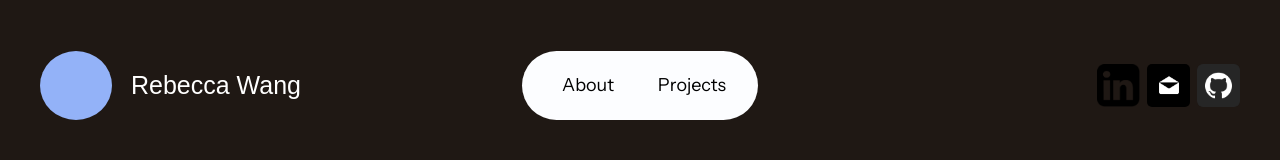
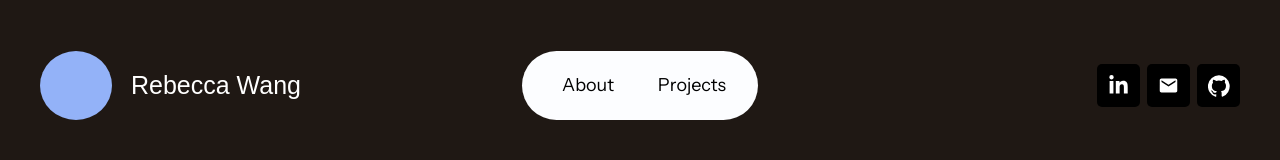
Before and after one commit to rebeccashinyan/portfolio, a Next.js app: page /projects/sakura-matcha in a window 1280 px wide. Shown: the top 160 px of the page. Built offline with nearby package versions, Linux system fonts and the light colour scheme; a web font is replaced by a local one.

Commit message:
compressed and embedded Sakura Matcha MVP demo video

```diff
--- a/app/projects/sakura-matcha/page.tsx
+++ b/app/projects/sakura-matcha/page.tsx
@@ -599,10 +599,11 @@ export default function SakuraMatchaPage() {
 
           <CaseStudyVideo
             src={`${shots}/mvp-demo.mp4`}
+            poster={`${shots}/mvp-demo-poster.jpg`}
             label="Screen recording walking through the Sakura Matcha MVP"
             frame="none"
             radius="panel"
-            className="mt-[30px] h-[280px] w-full lg:h-[590px]"
+            className="mt-[30px] aspect-[1440/812] w-full"
           />
 
           <div className="mt-[50px]">
--- a/components/CaseStudyVideo.tsx
+++ b/components/CaseStudyVideo.tsx
@@ -11,8 +11,6 @@ type CaseStudyVideoProps = {
   frame?: "dark" | "light" | "none";
   /** Corner radius: screenshot-sized or full panel. */
   radius?: "shot" | "panel";
-  /** "contain" letterboxes the recording, "cover" fills the frame and crops it. */
-  fit?: "contain" | "cover";
 };
 
 const frames = {
@@ -33,7 +31,6 @@ export function CaseStudyVideo({
   className,
   frame = "light",
   radius = "shot",
-  fit = "contain",
 }: CaseStudyVideoProps) {
   return (
     <div
@@ -46,7 +43,7 @@ export function CaseStudyVideo({
         controls
         playsInline
         preload="metadata"
-        className={`size-full ${fit === "cover" ? "object-cover" : "object-contain"}`}
+        className="size-full object-contain"
       />
     </div>
   );
--- a/components/SiteHeader.tsx
+++ b/components/SiteHeader.tsx
@@ -2,6 +2,7 @@ import Image from "next/image";
 import Link from "next/link";
 
 import { SiteNav } from "@/components/SiteNav";
+import { SocialIcon } from "@/components/SocialIcon";
 import { brandName, logo, socialLinks } from "@/components/siteConfig";
 
 type SiteHeaderProps = {
@@ -40,24 +41,13 @@ export function SiteHeader({ activeHref, tone = "dark" }: SiteHeaderProps) {
             key={link.label}
             href={link.href}
             aria-label={link.label}
-            className={`relative size-[43px] overflow-hidden rounded-figma-sm ${link.className ?? ""}`}
+            className={`flex size-[43px] items-center justify-center rounded-figma-sm bg-black text-white focus-visible:outline-2 focus-visible:outline-offset-4 ${
+              tone === "light"
+                ? "focus-visible:outline-white"
+                : "focus-visible:outline-portfolio-navy"
+            }`}
           >
-            {link.underlay ? (
-              <Image
-                src={link.underlay.src}
-                alt=""
-                width={link.underlay.width}
-                height={link.underlay.height}
-                className={link.underlay.className}
-              />
-            ) : null}
-            <Image
-              src={link.icon.src}
-              alt=""
-              width={link.icon.width}
-              height={link.icon.height}
-              className={link.iconClassName ?? "size-full object-cover"}
-            />
+            <SocialIcon name={link.icon} />
           </a>
         ))}
       </div>
--- /dev/null
+++ b/components/SocialIcon.tsx
@@ -0,0 +1,45 @@
+export type SocialIconName = "linkedin" | "mail" | "github";
+
+type SocialIconProps = {
+  name: SocialIconName;
+};
+
+/**
+ * The three header marks, drawn as vectors on a shared 24x24 grid so they stay
+ * crisp at any size and share one fill colour. Rendered sizes are tuned by eye
+ * rather than set equal: the round GitHub mark needs a little more room than
+ * the upright "in" to carry the same weight.
+ */
+export function SocialIcon({ name }: SocialIconProps) {
+  const common = {
+    viewBox: "0 0 24 24",
+    fill: "currentColor",
+    "aria-hidden": true,
+    focusable: false,
+  } as const;
+
+  if (name === "linkedin") {
+    return (
+      <svg {...common} width={21} height={21}>
+        {/* Drawn on LinkedIn's own 448x512 grid, scaled into the 24x24 box. */}
+        <g transform="translate(1.5 0) scale(0.046875)">
+          <path d="M100.28 448H7.4V148.9h92.88zM53.79 108.1C24.09 108.1 0 83.5 0 53.8a53.79 53.79 0 0 1 107.58 0c0 29.7-24.1 54.3-53.79 54.3zM447.9 448h-92.68V302.4c0-34.7-.7-79.2-48.29-79.2-48.29 0-55.69 37.7-55.69 76.7V448h-92.78V148.9h89.08v40.8h1.3c12.4-23.5 42.69-48.3 87.88-48.3 94 0 111.28 61.9 111.28 142.3V448z" />
+        </g>
+      </svg>
+    );
+  }
+
+  if (name === "mail") {
+    return (
+      <svg {...common} width={21} height={21}>
+        <path d="M20 4H4c-1.1 0-1.99.9-1.99 2L2 18c0 1.1.9 2 2 2h16c1.1 0 2-.9 2-2V6c0-1.1-.9-2-2-2zm0 4l-8 5-8-5V6l8 5 8-5v2z" />
+      </svg>
+    );
+  }
+
+  return (
+    <svg {...common} width={22} height={22}>
+      <path d="M12 .3a12 12 0 0 0-3.8 23.4c.6.1.8-.3.8-.6v-2c-3.3.7-4-1.6-4-1.6-.6-1.4-1.4-1.8-1.4-1.8-1-.7 0-.7 0-.7 1.2 0 1.9 1.2 1.9 1.2 1 1.8 2.8 1.3 3.5 1 0-.8.4-1.3.7-1.6-2.7-.3-5.5-1.3-5.5-6 0-1.2.5-2.3 1.3-3.1-.2-.4-.6-1.6.1-3.2 0 0 1-.3 3.3 1.2a11.5 11.5 0 0 1 6 0C17.2 4.9 18.2 5.2 18.2 5.2c.7 1.6.3 2.8.1 3.2.8.8 1.3 1.9 1.3 3.2 0 4.6-2.8 5.6-5.5 5.9.4.4.8 1.1.8 2.2v3.3c0 .3.2.7.8.6A12 12 0 0 0 12 .3z" />
+    </svg>
+  );
+}
--- a/components/siteConfig.ts
+++ b/components/siteConfig.ts
@@ -1,3 +1,5 @@
+import type { SocialIconName } from "@/components/SocialIcon";
+
 export const brandName = "Rebecca Wang";
 
 export const logo = {
@@ -11,40 +13,24 @@ export const navItems = [
   { label: "Projects", href: "/projects" },
 ];
 
-export const socialLinks = [
+export const socialLinks: {
+  label: string;
+  href: string;
+  icon: SocialIconName;
+}[] = [
   {
     label: "LinkedIn profile",
     href: "https://www.linkedin.com/",
-    icon: {
-      src: "/figma-assets/social-linkedin.png",
-      width: 450,
-      height: 450,
-    },
+    icon: "linkedin",
   },
   {
     label: "Email Rebecca",
     href: "mailto:sw6543@nyu.edu",
-    icon: {
-      src: "/figma-assets/social-mail.png",
-      width: 1024,
-      height: 1024,
-    },
-    iconClassName: "absolute left-0.5 top-[3px] size-10 rounded-figma-sm",
-    underlay: {
-      src: "/figma-assets/mail-ellipse.svg",
-      width: 26,
-      height: 24,
-      className: "absolute left-[9px] top-3 h-6 w-[26px]",
-    },
-    className: "bg-black",
+    icon: "mail",
   },
   {
     label: "GitHub profile",
     href: "https://github.com/",
-    icon: {
-      src: "/figma-assets/social-github.png",
-      width: 512,
-      height: 512,
-    },
+    icon: "github",
   },
 ];
```
Also changed, not shown: public/figma-assets/sakura-matcha/mvp-demo-poster.jpg (added), 1 other file (tests, documents, lock files or other folders).
